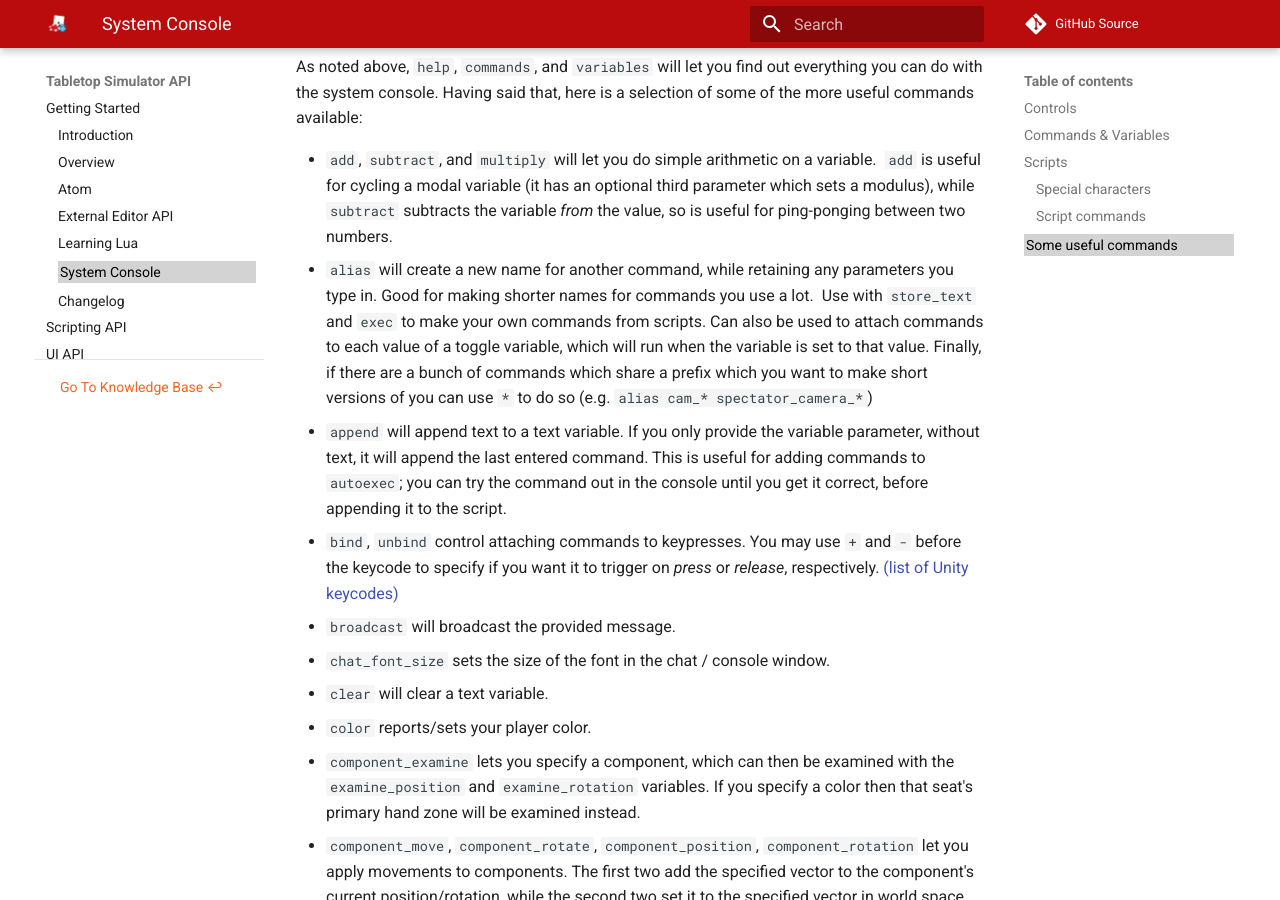
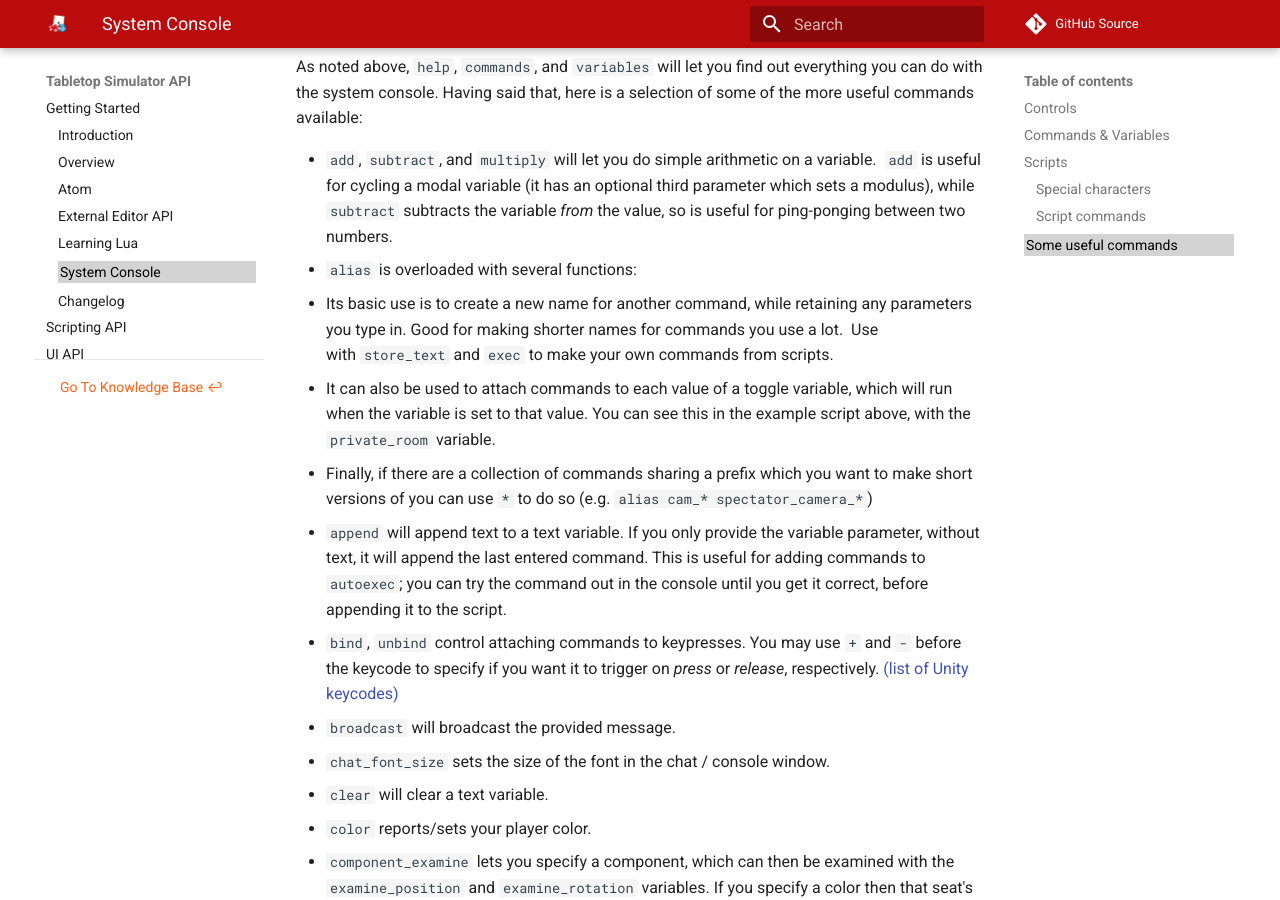
Before and after one commit to Berserk-Games/Tabletop-Simulator-API, an MkDocs documentation site: the page built from docs/systemconsole.md, in a window 1280 px wide and 900 px high, scrolled down 6753 px. Built offline with MkDocs 1.6.1 and Material for MkDocs 9.7.7, drawn with Linux system fonts in a browser that asks for light colours; comment, search, counter and statistics services are not loaded; old or Windows-style settings are respelled for this version of MkDocs.

Commit message:
Update systemconsole.md

```diff
--- a/docs/systemconsole.md
+++ b/docs/systemconsole.md
@@ -220,7 +220,10 @@ As noted above, `help`, `commands`, and `variables` will let you find out everyt
 
 
 * `add`, `subtract`, and `multiply` will let you do simple arithmetic on a variable.  `add` is useful for cycling a modal variable (it has an optional third parameter which sets a modulus), while `subtract` subtracts the variable *from* the value, so is useful for ping-ponging between two numbers.
-* `alias` will create a new name for another command, while retaining any parameters you type in. Good for making shorter names for commands you use a lot.  Use with `store_text` and `exec` to make your own commands from scripts.  Can also be used to attach commands to each value of a toggle variable, which will run when the variable is set to that value.  Finally, if there are a bunch of commands which share a prefix which you want to make short versions of you can use `*` to do so (e.g. `alias cam_* spectator_camera_*`)
+* `alias` is overloaded with several functions:
+  * Its basic use is to create a new name for another command, while retaining any parameters you type in. Good for making shorter names for commands you use a lot.  Use with `store_text` and `exec` to make your own commands from scripts.
+  * It can also be used to attach commands to each value of a toggle variable, which will run when the variable is set to that value.  You can see this in the example script above, with the `private_room` variable.
+  * Finally, if there are a collection of commands sharing a prefix which you want to make short versions of you can use `*` to do so (e.g. `alias cam_* spectator_camera_*`)
 * `append` will append text to a text variable.  If you only provide the variable parameter, without text, it will append the last entered command. This is useful for adding commands to `autoexec`; you can try the command out in the console until you get it correct, before appending it to the script.
 * `bind`, `unbind` control attaching commands to keypresses.  You may use `+` and `-` before the keycode to specify if you want it to trigger on *press* or *release*, respectively. [(list of Unity keycodes)](https://docs.unity3d.com/ScriptReference/KeyCode.html)
 * `broadcast` will broadcast the provided message.
```
